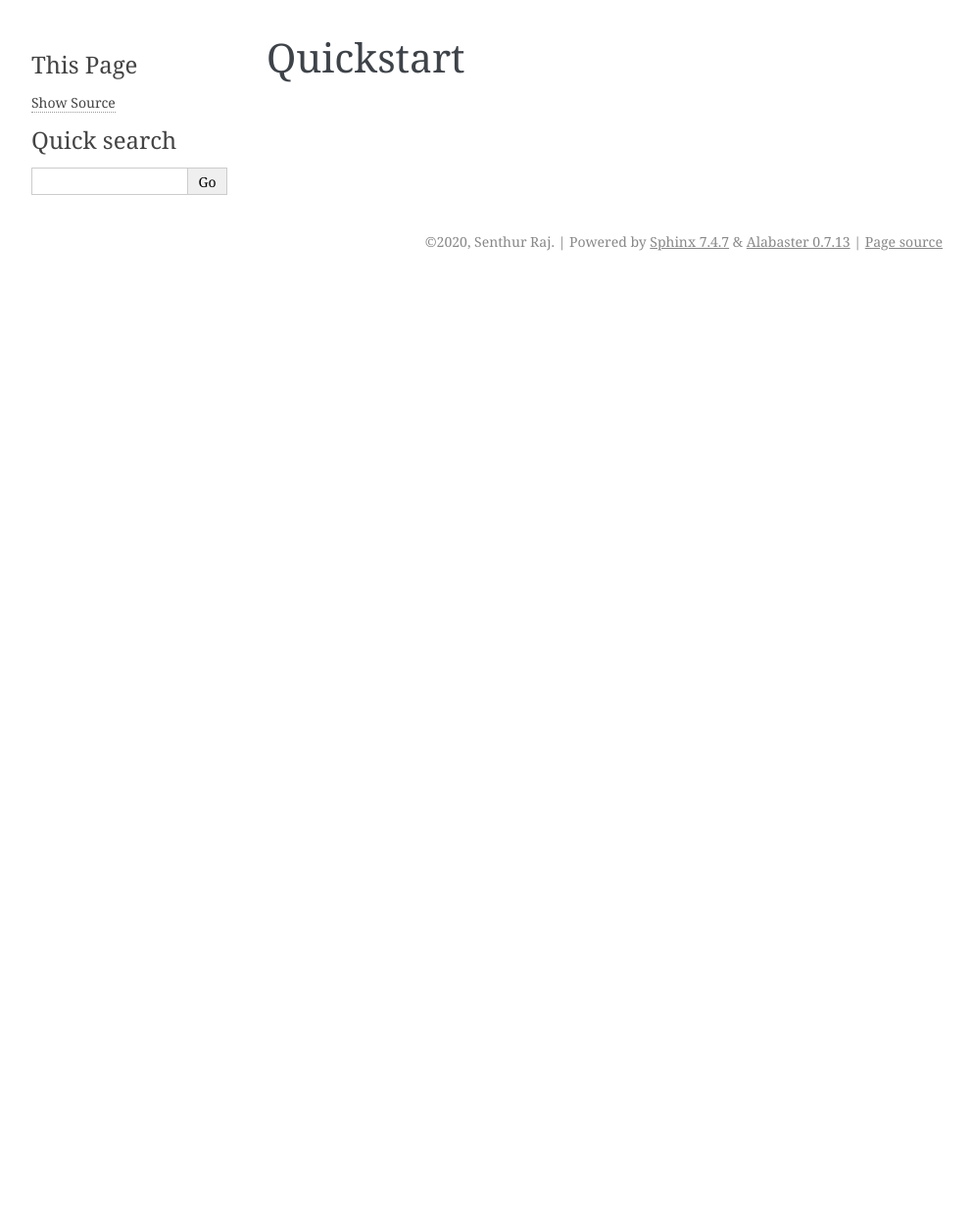
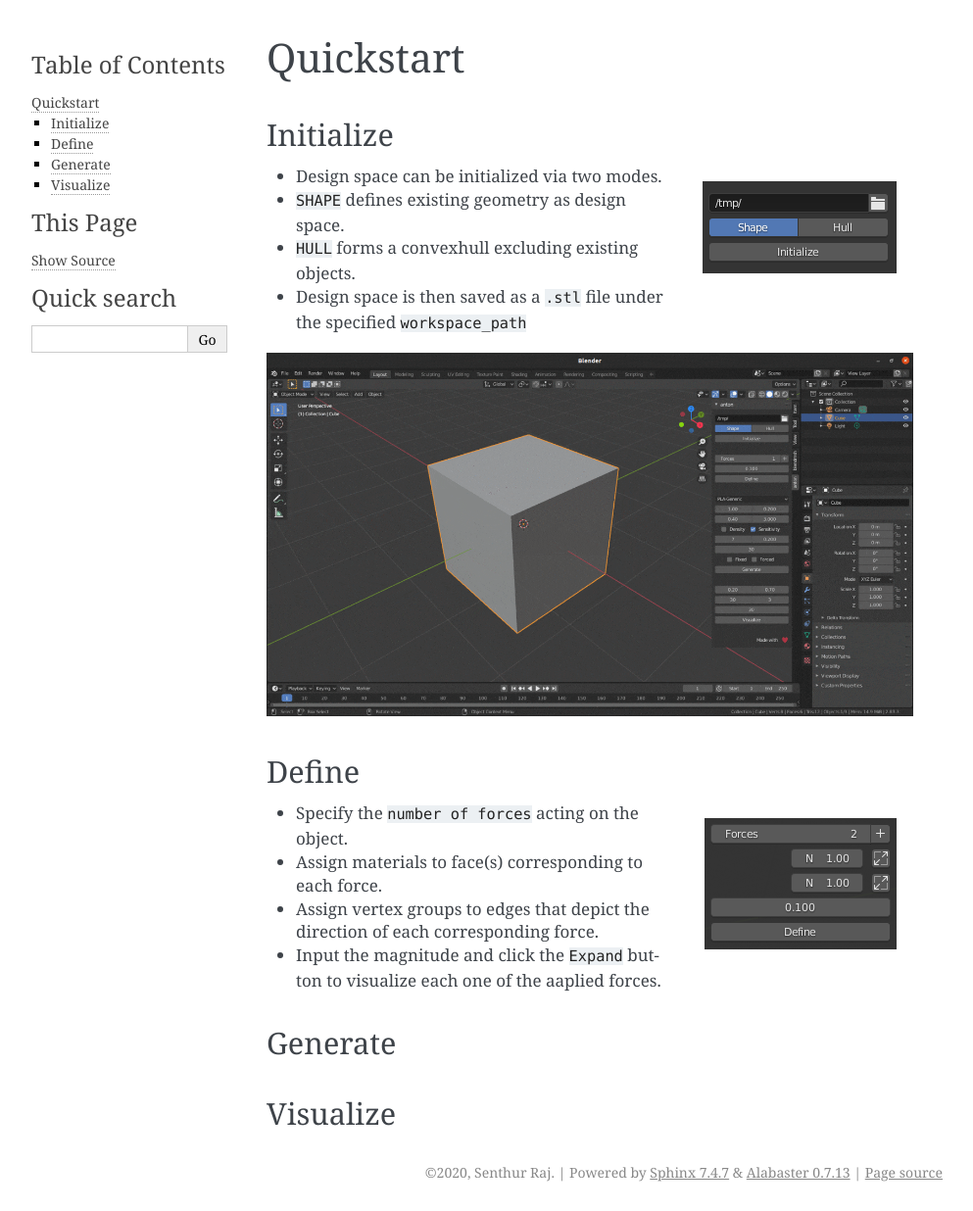
Before and after one commit to blender-for-science/anton, a Sphinx documentation site: the page built from docs/quickstart.rst, in a window 1280 px wide. Shown: the whole page at 98% size, without its empty margins (148-1141 px from the left). Built offline with Sphinx 7.4.7, drawn with Linux system fonts in a browser that asks for light colours; before the commit the page ends 900 px from its top, so only the background shows below that.

```diff
--- a/docs/installation.rst
+++ b/docs/installation.rst
@@ -1,5 +1,8 @@
 Installation
 ============
+
+.. image:: ./installation.gif
+   :alt: Installation
 
 * Download the latest release
 * Open Blender and head over to ``Edit`` -> ``Preferences`` -> ``Add-ons`` -> ``Install``
--- a/docs/quickstart.rst
+++ b/docs/quickstart.rst
@@ -1,2 +1,36 @@
 Quickstart
 ==========
+
+Initialize
+----------
+
+.. figure:: ./ini.png
+    :figwidth: 32%
+    :align: right
+
+* Design space can be initialized via two modes.
+* ``SHAPE`` defines existing geometry as design space.
+* ``HULL`` forms a convexhull excluding existing objects.
+* Design space is then saved as a ``.stl`` file under the specified ``workspace_path``
+
+\
+
+.. image:: ./initialize.gif
+   :alt: Initialize
+
+Define
+------
+.. figure:: ./def.png
+    :figwidth: 32%
+    :align: right
+
+* Specify the ``number of forces`` acting on the object.
+* Assign materials to face(s) corresponding to each force.
+* Assign vertex groups to edges that depict the direction of each corresponding force.
+* Input the magnitude and click the ``Expand`` button to visualize each one of the aaplied forces.
+
+Generate
+--------
+
+Visualize
+---------
```
Also changed, not shown: docs/def.png (added), docs/ini.png (added), docs/initialize.gif (added), docs/installation.gif (added), 12 other files.
